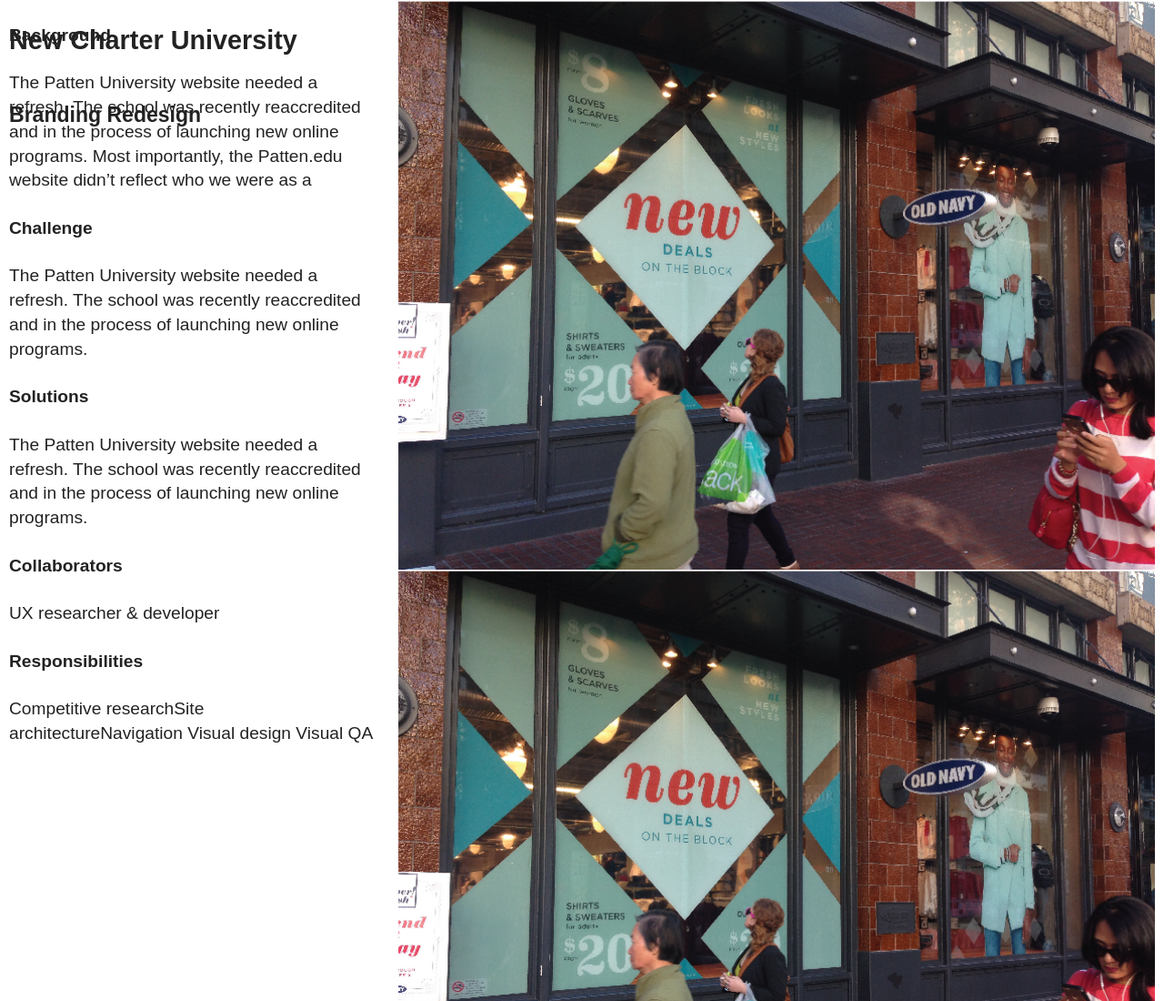
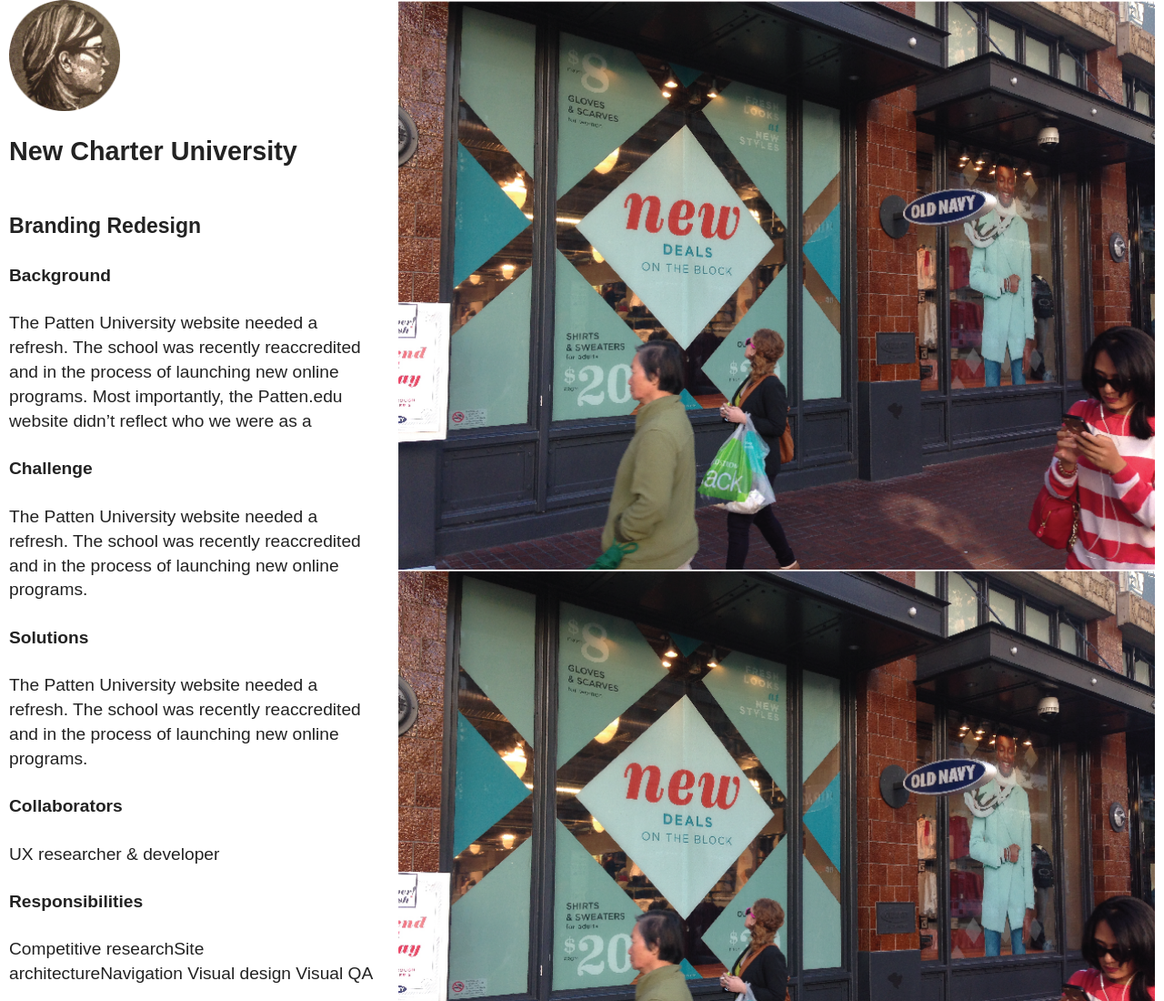
Before and after one commit to technicka/annies-site, a plain HTML site: page projects/project.html in a window 1280 px wide. Shown: the top 1100 px of the page at 91% size. Drawn offline with nearby package versions, Linux system fonts and the light colour scheme; files whose address does not match are found by name.

Commit message:
added portrait image for project nav and todo log

```diff
--- a/projects/project.html
+++ b/projects/project.html
@@ -27,9 +27,11 @@
     <div id="grid-container">
     <div class="grid-33">
 
-            <div id="fixie">
+            <div class="fixie">
+                <a href="../index.html"><img src="../img/portrait.png" width="30%"/></a>
+
                 <h2>New Charter University</h2>
-            <h3>Branding Redesign</h3>
+                <h3>Branding Redesign</h3>
         </div>
 
         <h4>Background</h4>
```
Also changed, not shown: img/portrait.png (added), log.txt (added).
